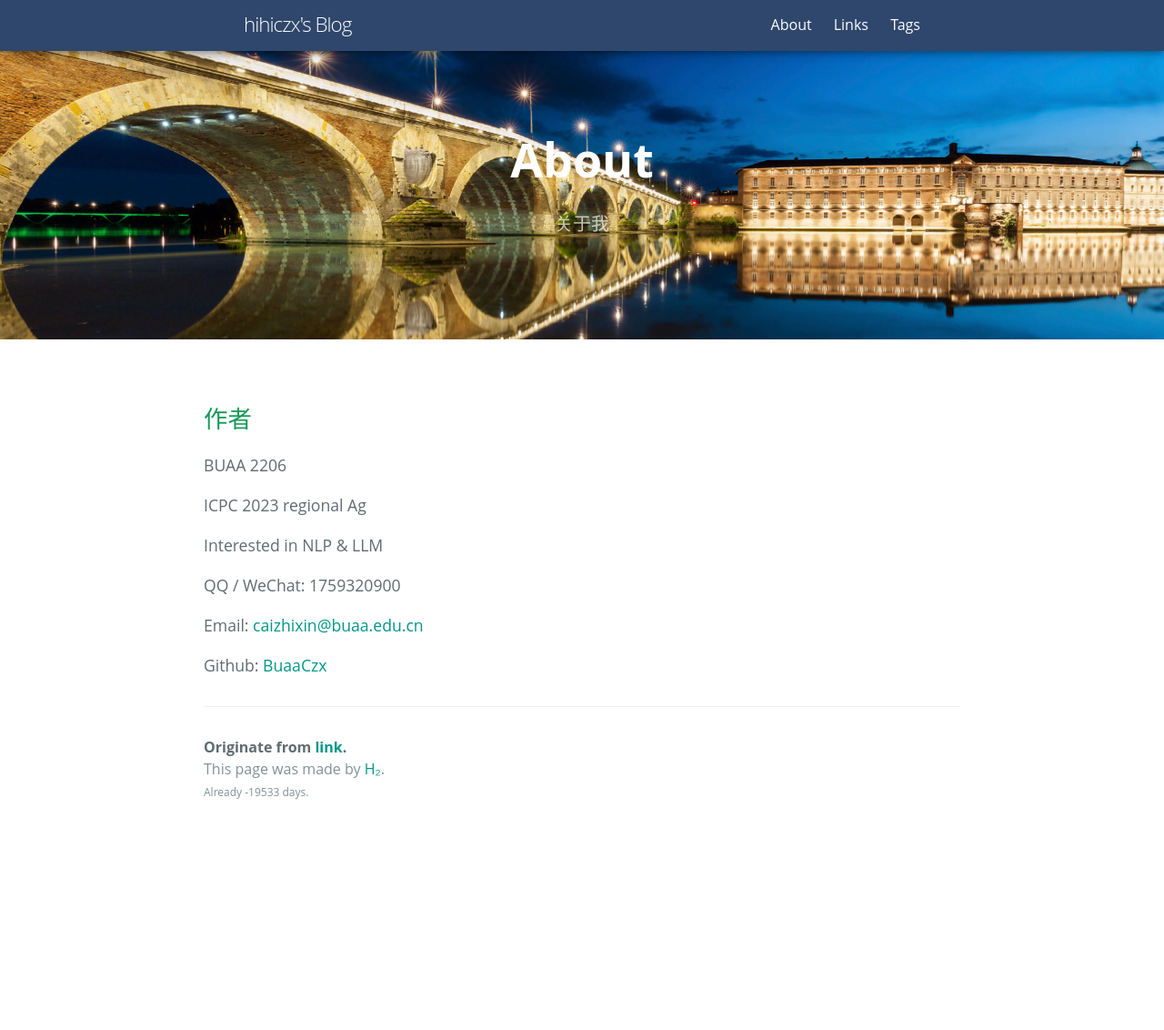
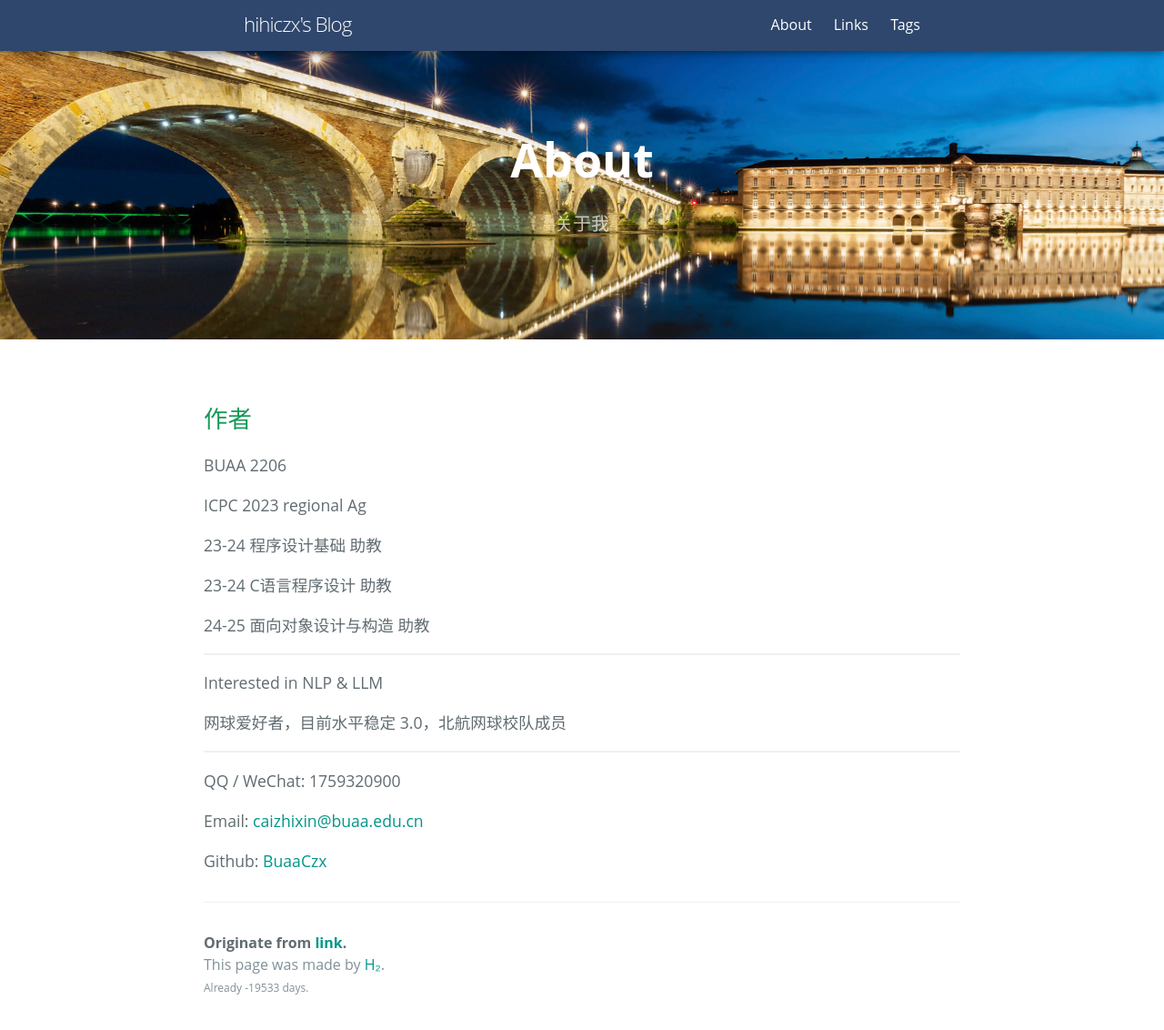
Before and after one commit to BuaaCzx/BuaaCzx.github.io, a Jekyll site: the page built from pages/about.md, in a window 1280 px wide and 1144 px high. Shown: the top 1132 px of the window at 91% size. Built offline with Jekyll 4.4.1, drawn with Linux system fonts in a browser that asks for light colours; some web fonts are replaced.

Commit message:
update blog

```diff
--- a/pages/about.md
+++ b/pages/about.md
@@ -12,7 +12,19 @@ BUAA 2206
 
 ICPC 2023 regional Ag
 
+23-24 程序设计基础 助教
+
+23-24 C语言程序设计 助教
+
+24-25 面向对象设计与构造 助教
+
+---
+
 Interested in NLP & LLM
+
+网球爱好者，目前水平稳定 3.0，北航网球校队成员
+
+---
 
 QQ / WeChat: 1759320900
 
```
